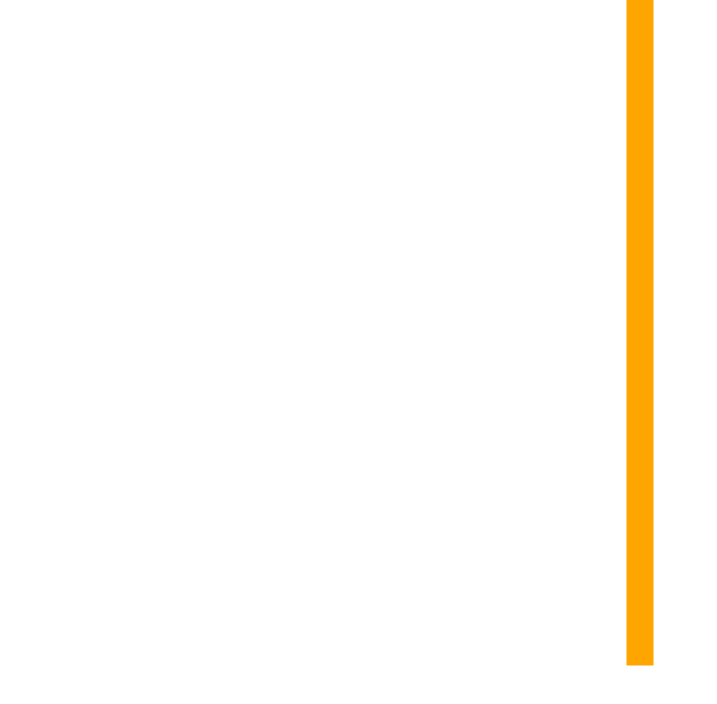
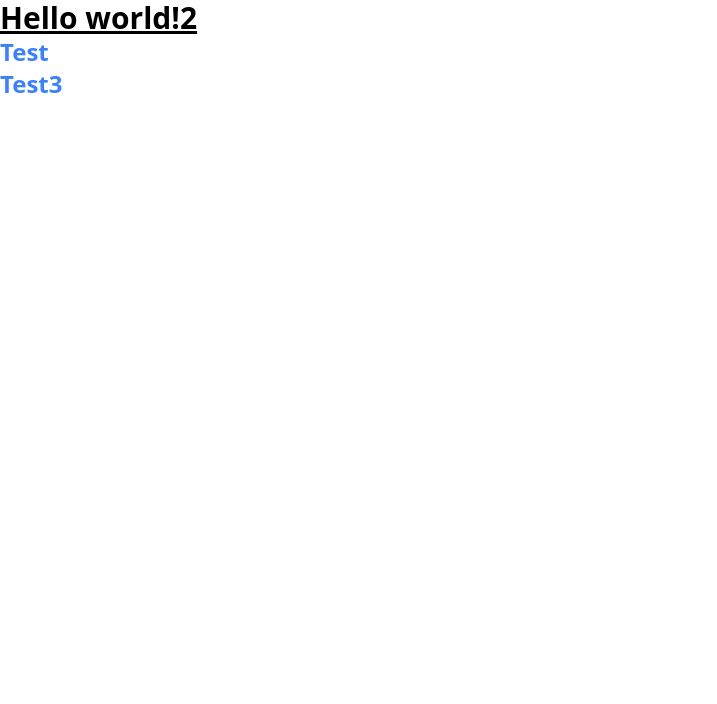
Before and after one commit to benzhub/TailwindCSS-Demo, a website built with webpack: page src/index.html in a window 1280 px wide. Shown: the whole page, without its empty margins (0-717 px from the left). Built offline with nearby package versions, Linux system fonts and the light colour scheme.

Commit message:
Webpack + TailwindCSS Setting up Project

```diff
--- a/package.json
+++ b/package.json
@@ -23,9 +23,9 @@
     "postcss": "^8.4.18",
     "postcss-loader": "^7.0.1",
     "style-loader": "^3.3.1",
+    "tailwindcss": "^3.2.1",
     "webpack": "^5.74.0",
     "webpack-cli": "^4.10.0",
     "webpack-dev-server": "^4.11.1"
-  },
-  "dependencies": {}
+  }
 }
--- a/postcss.config.js
+++ b/postcss.config.js
@@ -1,5 +1,6 @@
 module.exports = {
-  plugins: [
-    require('autoprefixer')
-  ]
+  plugins: {
+    tailwindcss: {},
+    autoprefixer: {},
+  },
 }
--- a/src/index.css
+++ b/src/index.css
@@ -1,8 +1,3 @@
-div {
-  background-color: orange;
-  transform: rotate(90deg);
-}
-
-h2 {
-  color: purple;
-}
+@tailwind base;
+@tailwind components;
+@tailwind utilities;
--- a/src/index.html
+++ b/src/index.html
@@ -7,8 +7,8 @@
     <title>Document</title>
   </head>
   <body>
-    <div>
-      <h2>Hello World!!</h2>
-    </div>
+    <h1 class="text-3xl font-bold underline">Hello world!2</h1>
+    <h2 class="text-2xl font-bold text-blue-500">Test</h2>
+    <h2 class="text-2xl font-bold text-blue-500">Test3</h2>
   </body>
 </html>
--- a/src/index.js
+++ b/src/index.js
@@ -1,10 +1,3 @@
 import "./index.css"
 
-console.log('Hello Webpack')
-
-class Test {
-    #a = 100
-}
-
-const tt = new Test()
-console.log('tt', tt.a)
+console.log("Hello TailwindCSS")
--- /dev/null
+++ b/tailwind.config.js
@@ -0,0 +1,10 @@
+/** @type {import('tailwindcss').Config} */
+module.exports = {
+  // tailwind打包的時候，會先去掃描所有的html去看哪些會使用到tailwind utilities，只會打包使用到的tailwind
+  target: 'web',
+  content: ['./src/**/*.{html,js}'],
+  theme: {
+    extend: {},
+  },
+  plugins: [],
+}
--- a/webpack.config.js
+++ b/webpack.config.js
@@ -54,6 +54,8 @@ module.exports = {
     },
     compress: true,
     port: 8080,
+    hot: false,
+    liveReload: true,
   },
   // 插件外掛
   plugins: [
```
Also changed, not shown: docs/index.html (deleted, +0 -1 lines), webpack.config.prod.js (+15 -15 lines), 3 other files.
